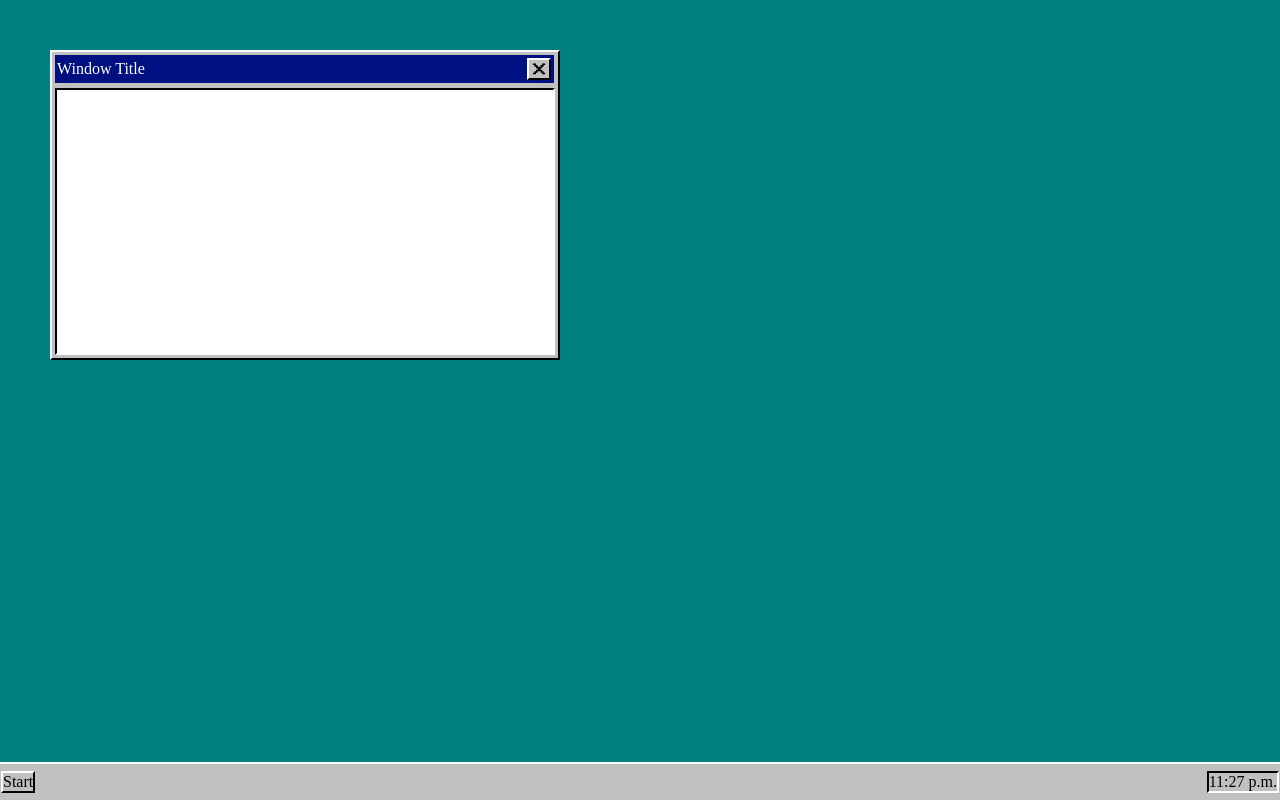
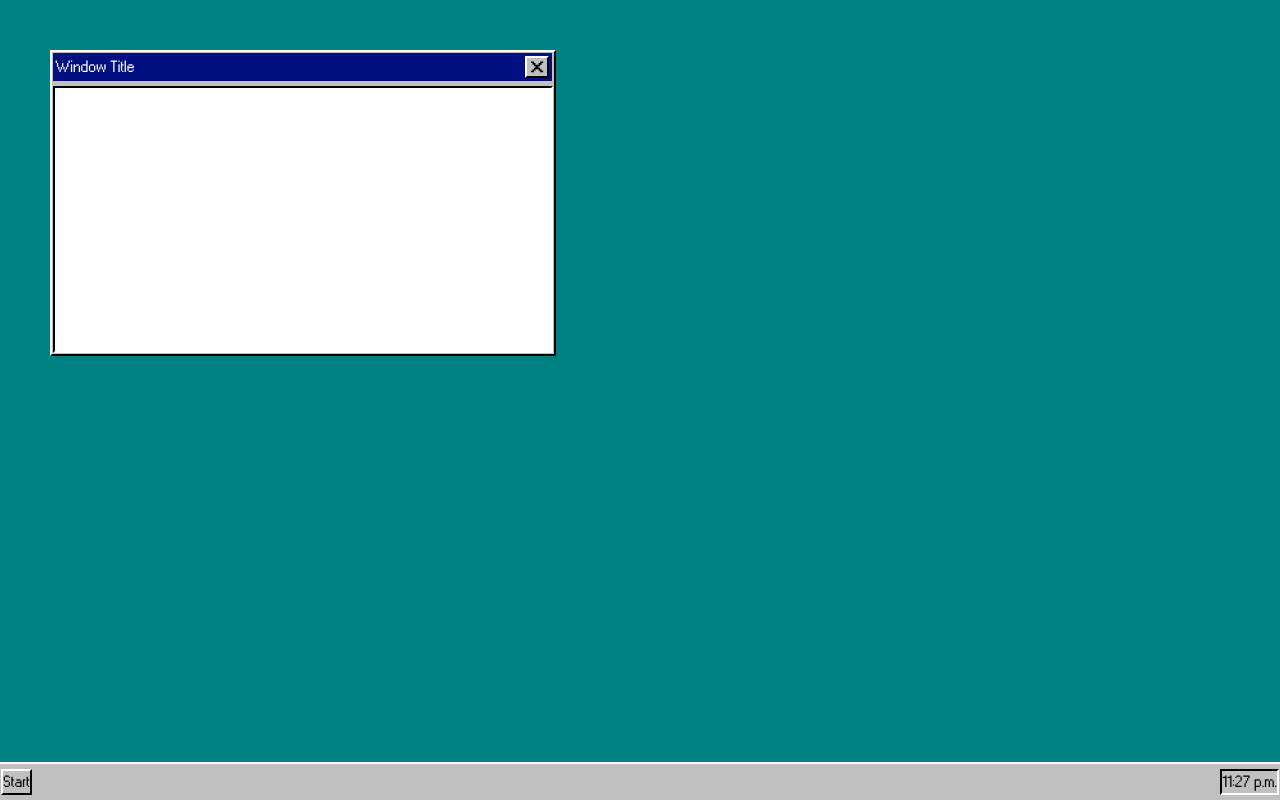
Before and after one commit to ryan-kustaborder/k95, a React (Create React App) app in the folder portfolio_app/: page / in a window 1280 px wide. Built offline with nearby package versions, Linux system fonts and the light colour scheme.

Commit message:
Added font

```diff
--- a/portfolio_app/src/DraggableWindow.jsx
+++ b/portfolio_app/src/DraggableWindow.jsx
@@ -87,9 +87,9 @@ class DraggableWindow extends Component {
           onMouseDown={this.onMouseDown.bind(this)}
         >
           <p>Window Title</p>
-          <a className="button out" onClick={this.hide.bind(this)}>
+          <button className="button out" onClick={this.hide.bind(this)}>
             <Icon />
-          </a>
+          </button>
         </div>
         <div className="blank-container in"></div>
       </div>
--- a/portfolio_app/src/index.css
+++ b/portfolio_app/src/index.css
@@ -9,9 +9,15 @@
   --white: #FFFFFF;
 }
 
+@font-face {
+  font-family: 'Levi Windows';
+  src: local('Levi Windows'), url(fonts/LeviWindows.ttf) format('truetype');
+}
+
 * {
   margin: 0;
   padding: 0;
+  font-family: 'Levi Windows';
 }
 
 .App {
@@ -40,7 +46,7 @@
   width: 500px;
   height: 300px;
   background-color: var(--light-gray);
-  padding: 3px;
+  padding: 1px;
   display: flex;
   flex-direction: column;
 }
@@ -63,8 +69,8 @@
 }
 
 .button {
-  min-width: 20px;
-  height: 18px;
+  min-width: 24px;
+  height: 22px;
   background-color: var(--light-gray);
   margin: 1px;
   display: flex;
```
Also changed, not shown: portfolio_app/src/fonts/LeviWindows.ttf (added).
